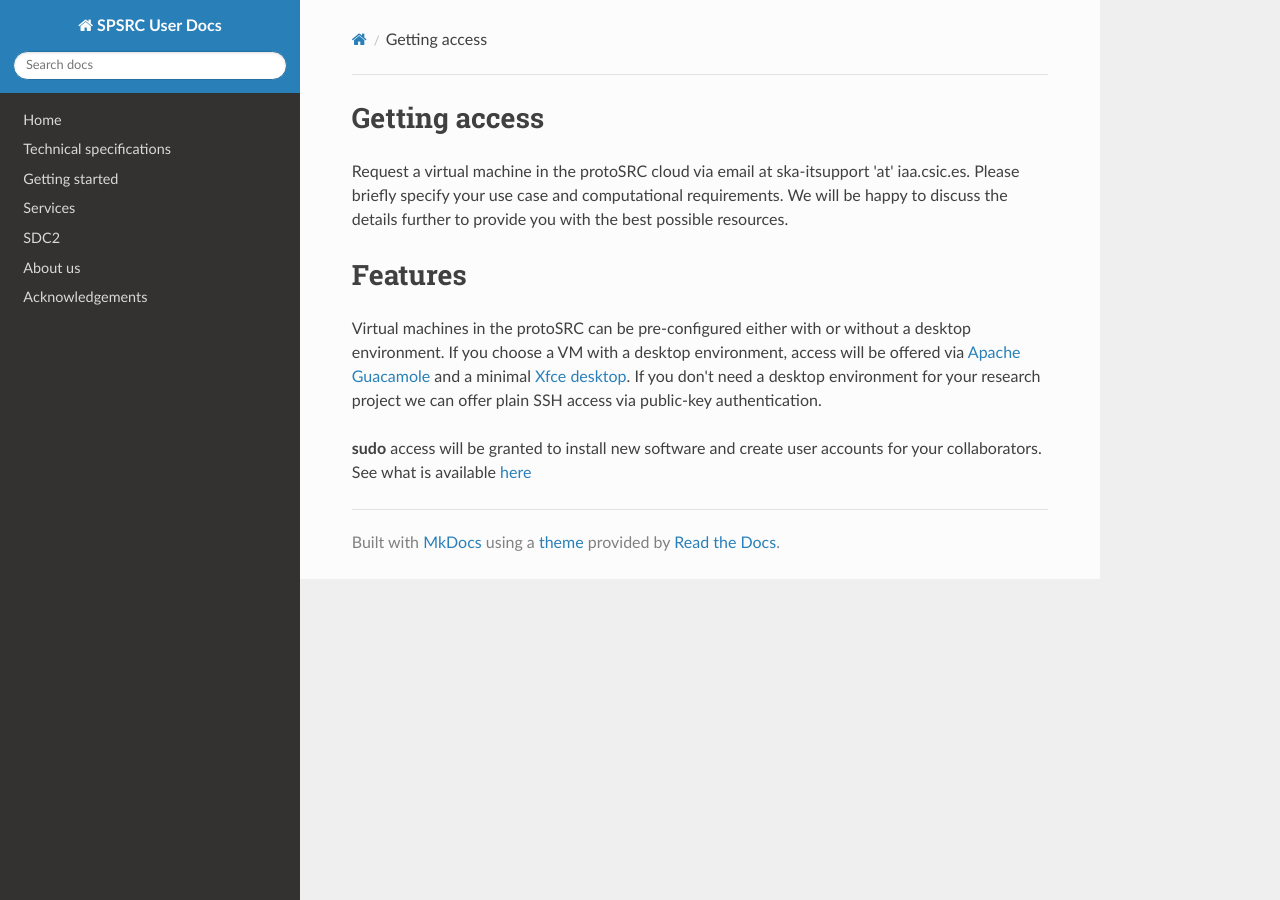
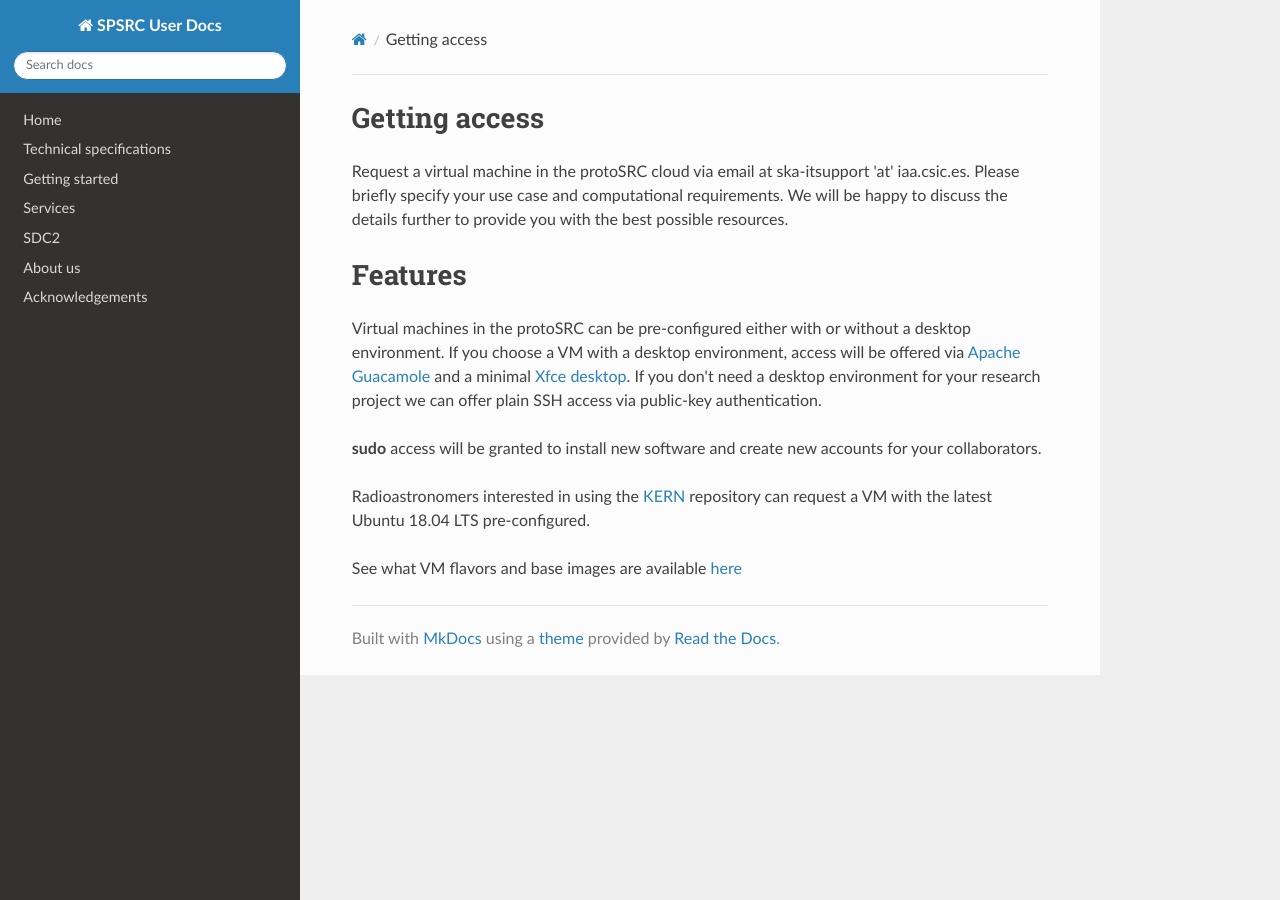
Before and after one commit to espsrc/spsrc_user_docs, an MkDocs documentation site: the page built from docs/access.md, in a window 1280 px wide. Built offline with MkDocs 1.6.1, drawn with Linux system fonts in a browser that asks for light colours; nearby versions of some CDN libraries.

Commit message:
Update access.md

```diff
--- a/docs/access.md
+++ b/docs/access.md
@@ -11,5 +11,9 @@ choose a VM with a desktop environment, access will be offered via [Apache Guaca
 and a minimal [Xfce desktop](https://www.xfce.org/). If you don't need a desktop environment for your research
 project we can offer plain SSH access via public-key authentication.
 
-**sudo** access will be granted to install new software and create user accounts for your collaborators.
-See what is available [here](tech_specifications.md)
+**sudo** access will be granted to install new software and create new accounts for your collaborators.
+
+Radioastronomers interested in using the [KERN](https://kernsuite.info/) repository can request a VM with
+the latest Ubuntu 18.04 LTS pre-configured.
+
+See what VM flavors and base images are available [here](tech_specifications.md)
```
